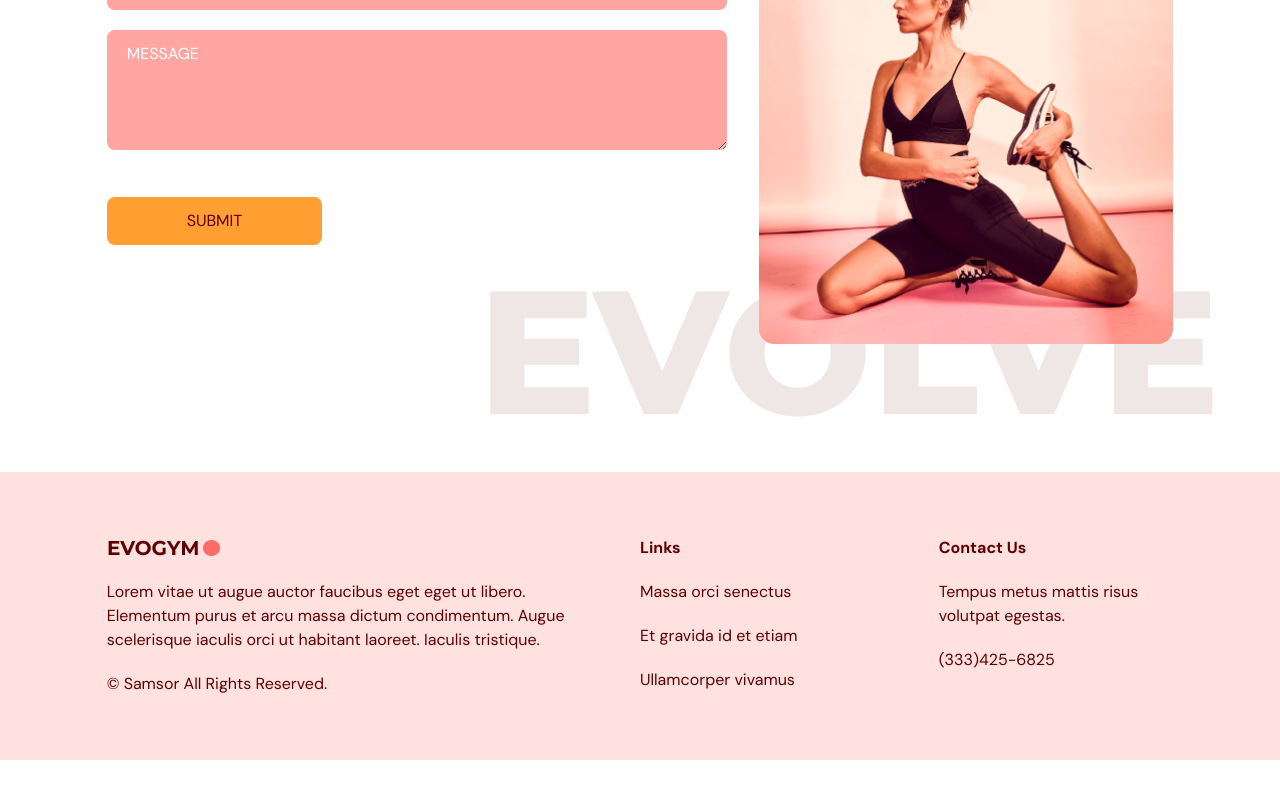
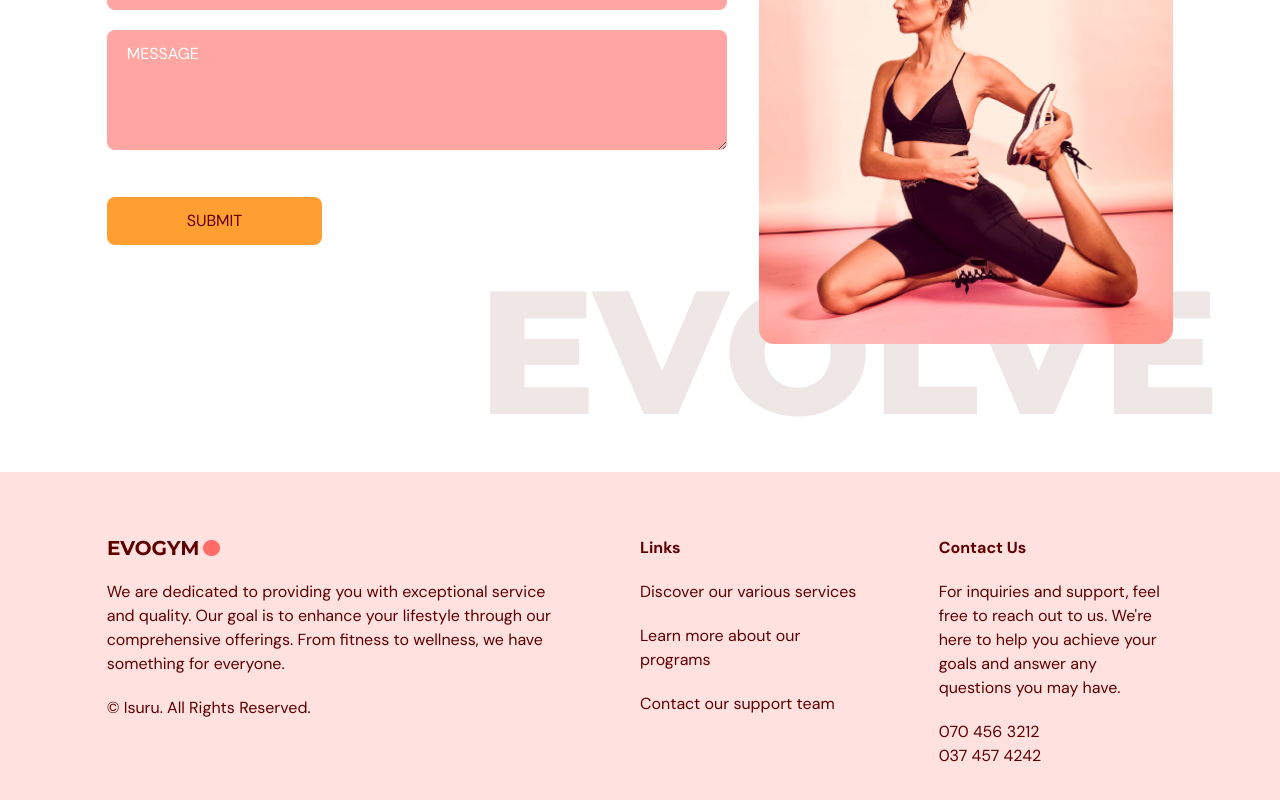
Before and after one commit to isurubandara1/FitnessWeb, a React (Vite) app: page / in a window 1280 px wide. Shown: the part 3181-3981 px from the top of the page. Before the commit the page ends 3941 px from the top, so only its background shows below. Built offline with nearby package versions, Linux system fonts and the light colour scheme.

Commit message:
footer crete

```diff
--- a/src/scenes/footer/index.tsx
+++ b/src/scenes/footer/index.tsx
@@ -3,26 +3,37 @@ import Logo from "@/assets/Logo.png";
 const Footer = () => {
   return (
     <footer className="bg-primary-100 py-16">
-      <div className="justify-content mx-auto w-5/6 gap-16 md:flex">
-        <div className="mt-16 basis-1/2 md:mt-0">
+      <div className="mx-auto w-5/6 md:flex justify-between gap-16">
+        {/* Logo and Description */}
+        <div className="mt-16 md:mt-0 md:basis-1/2">
           <img alt="logo" src={Logo} />
           <p className="my-5">
-            Lorem vitae ut augue auctor faucibus eget eget ut libero. Elementum
-            purus et arcu massa dictum condimentum. Augue scelerisque iaculis
-            orci ut habitant laoreet. Iaculis tristique.
+            We are dedicated to providing you with exceptional service and
+            quality. Our goal is to enhance your lifestyle through our
+            comprehensive offerings. From fitness to wellness, we have something
+            for everyone.
           </p>
-          <p>© Samsor All Rights Reserved.</p>
+          <p>© Isuru. All Rights Reserved.</p>
         </div>
-        <div className="mt-16 basis-1/4 md:mt-0">
+
+        {/* Links Section */}
+        <div className="mt-16 md:mt-0 md:basis-1/4">
           <h4 className="font-bold">Links</h4>
-          <p className="my-5">Massa orci senectus</p>
-          <p className="my-5">Et gravida id et etiam</p>
-          <p>Ullamcorper vivamus</p>
+          <p className="my-5">Discover our various services</p>
+          <p className="my-5">Learn more about our programs</p>
+          <p>Contact our support team</p>
         </div>
-        <div className="mt-16 basis-1/4 md:mt-0">
+
+        {/* Contact Us Section */}
+        <div className="mt-16 md:mt-0 md:basis-1/4">
           <h4 className="font-bold">Contact Us</h4>
-          <p className="my-5">Tempus metus mattis risus volutpat egestas.</p>
-          <p>(333)425-6825</p>
+          <p className="my-5">
+            For inquiries and support, feel free to reach out to us. We're here
+            to help you achieve your goals and answer any questions you may
+            have.
+          </p>
+          <p>070 456 3212</p>
+          <p>037 457 4242</p>
         </div>
       </div>
     </footer>
```
